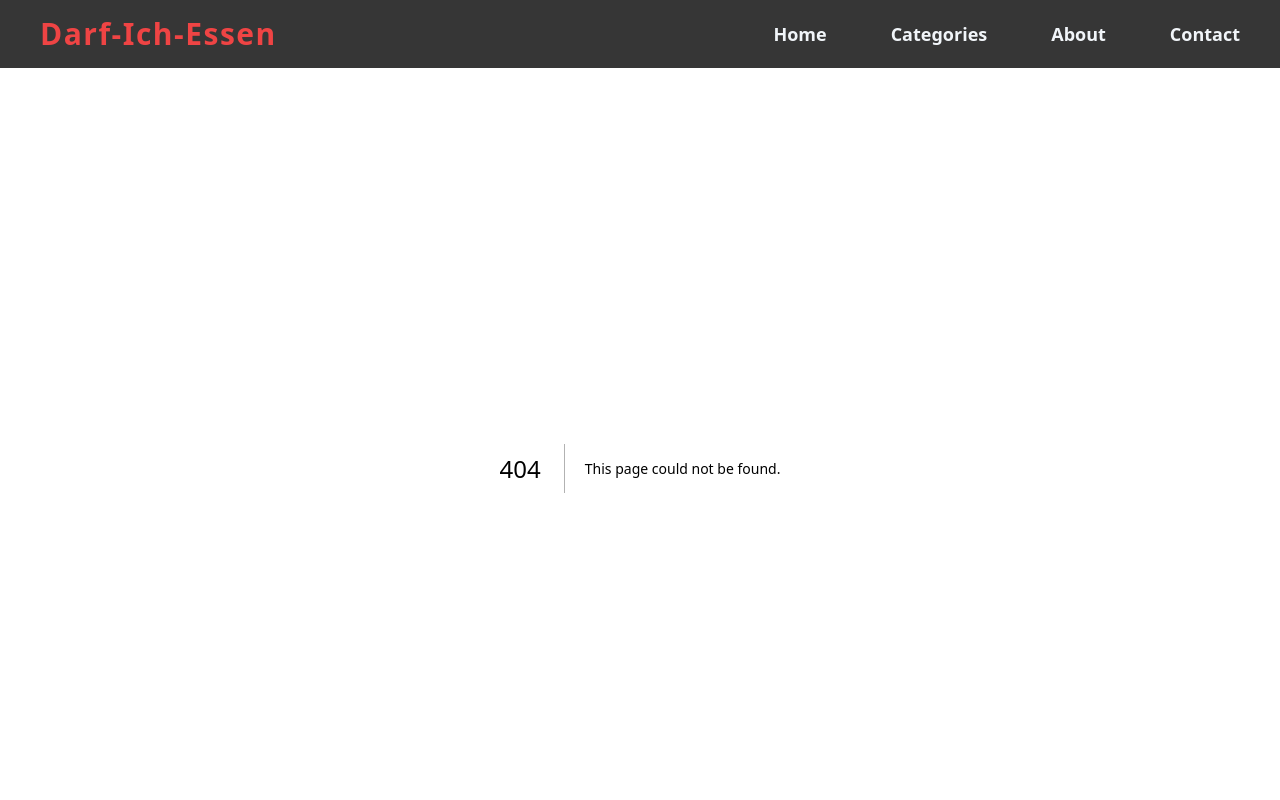
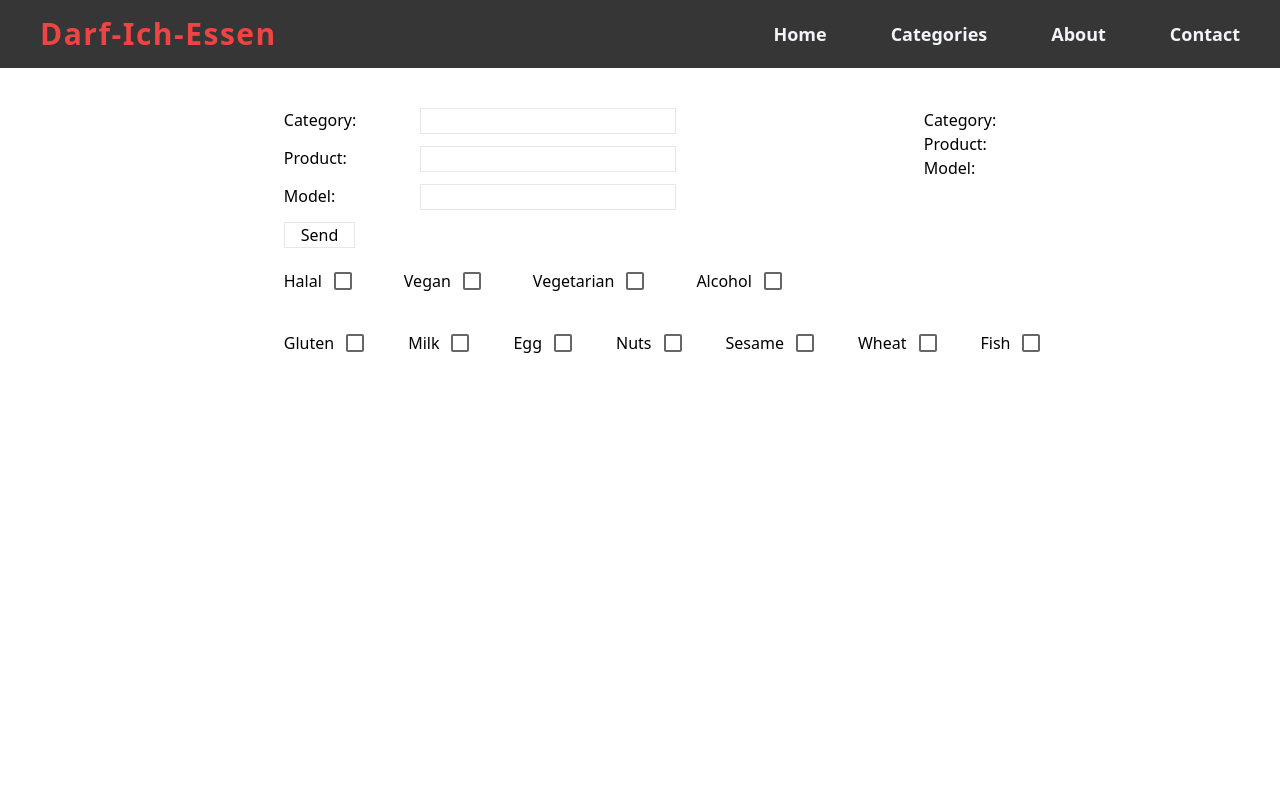
Before and after one commit to rizvan555/D.I.E., a Next.js app: page /addProduct in a window 1280 px wide. Before the commit this address had no page. Shown: the top 800 px of the page. Built offline with nearby package versions, Linux system fonts and the light colour scheme.

Commit message:
created inputs with with add function

```diff
--- /dev/null
+++ b/pages/addProduct/index.tsx
@@ -0,0 +1,115 @@
+import { Checkbox, InputLabel } from '@mui/material';
+import axios from 'axios';
+import { NextPage } from 'next';
+import { useEffect, useState } from 'react';
+
+const AddProduct: NextPage = () => {
+  const [categoryName, setCategoryName] = useState('');
+  const [productName, setProductName] = useState('');
+  const [modelName, setModelName] = useState('');
+  const [inputValue, setInputValue] = useState('');
+  const [mainCheckBoxes, setMainCheckBoxes] = useState([
+    { name: 'Halal', status: true },
+    { name: 'Vegan', status: true },
+    { name: 'Vegetarian', status: true },
+    { name: 'Alcohol', status: true },
+  ]);
+  const [allergicCheckBoxes, setAllergicCheckBoxes] = useState([
+    { name: 'Gluten', status: true },
+    { name: 'Milk', status: true },
+    { name: 'Egg', status: true },
+    { name: 'Nuts', status: true },
+    { name: 'Sesame', status: true },
+    { name: 'Wheat', status: true },
+    { name: 'Fish', status: true },
+  ]);
+  const [results, setResults] = useState<string[]>([]);
+
+  const handleCategorySubmit = async (e: any) => {
+    e.preventDefault();
+    try {
+      const response = await axios.post('/categories/category', {
+        category: {
+          drink: [],
+        },
+      });
+      console.log(response.data);
+    } catch (error) {
+      console.log(error);
+    }
+  };
+
+  const addProduct = () => {
+    if (inputValue) {
+      const newResults = [...results, inputValue];
+      setResults(newResults);
+    }
+    setInputValue('')
+  };
+
+  return (
+    <div className="flex justify-center mt-10 h-[100vh]">
+      <form className="flex flex-col gap-3" onSubmit={handleCategorySubmit}>
+        <label className="flex gap-2">
+          <h3 className="w-[10vw]">Category:</h3>
+          <input
+            type="text"
+            value={categoryName}
+            onChange={(e) => setCategoryName(e.target.value)}
+            className="border w-[20vw]"
+          />
+        </label>
+        <label className="flex gap-2">
+          <h3 className="w-[10vw]">Product:</h3>
+          <input
+            type="text"
+            value={productName}
+            onChange={(e) => setProductName(e.target.value)}
+            className="border w-[20vw]"
+          />
+        </label>
+        <label className="flex gap-2">
+          <h3 className="w-[10vw]">Model:</h3>
+          <input
+            type="text"
+            value={modelName}
+            onChange={(e) => setModelName(e.target.value)}
+            className="border w-[20vw]"
+          />
+        </label>
+        <div className="">
+          <button className="border px-4 py2" onClick={addProduct}>
+            Send
+          </button>
+        </div>
+
+        <div className="flex gap-5 flex-col">
+          <div className="flex gap-10">
+            {mainCheckBoxes.map((mainCheckBox, index) => (
+              <div className="flex items-center" key={index}>
+                <h3>{mainCheckBox.name}</h3>
+                <Checkbox />
+              </div>
+            ))}
+          </div>
+
+          <div className="flex gap-8 w-[50vw]">
+            {allergicCheckBoxes.map((allergicCheckBox, index) => (
+              <div className="flex items-center " key={index}>
+                <h4>{allergicCheckBox.name}</h4>
+                <Checkbox />
+              </div>
+            ))}
+          </div>
+        </div>
+      </form>
+      <div className="flex flex-col">
+        <div>Category: {categoryName}</div>
+        <div>Product: {productName}</div>
+        <div>Model: {modelName}</div>
+      </div>
+    </div>
+  );
+};
+
+export default AddProduct;
--- /dev/null
+++ b/pages/components/Checkbox.tsx
@@ -0,0 +1,18 @@
+import * as React from 'react';
+import Checkbox from '@mui/material/Checkbox';
+
+export default function ControlledCheckbox() {
+  const [checked, setChecked] = React.useState(true);
+
+  const handleChange = (event: React.ChangeEvent<HTMLInputElement>) => {
+    setChecked(event.target.checked);
+  };
+
+  return (
+    <Checkbox
+      checked={checked}
+      onChange={handleChange}
+      inputProps={{ 'aria-label': 'controlled' }}
+    />
+  );
+}
```
Also changed, not shown: package.json (+8 -1 lines), pages/productItem/index.tsx (+36 -38 lines), 1 other file (tests, documents, lock files or other folders).
